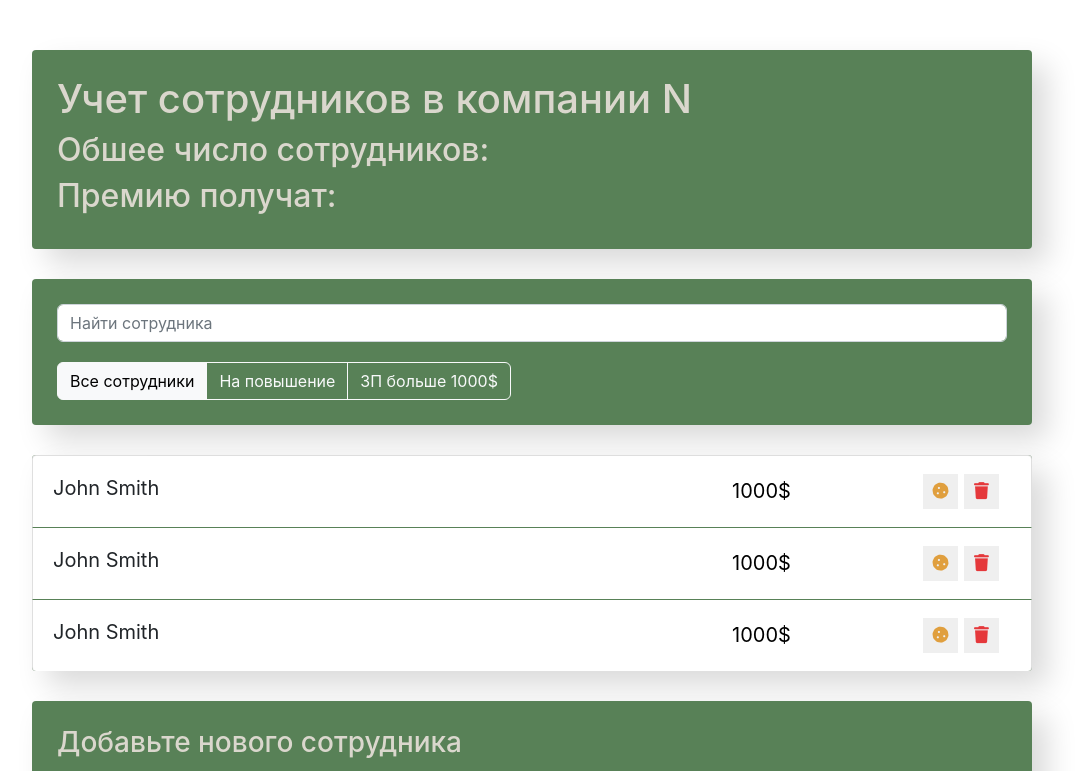
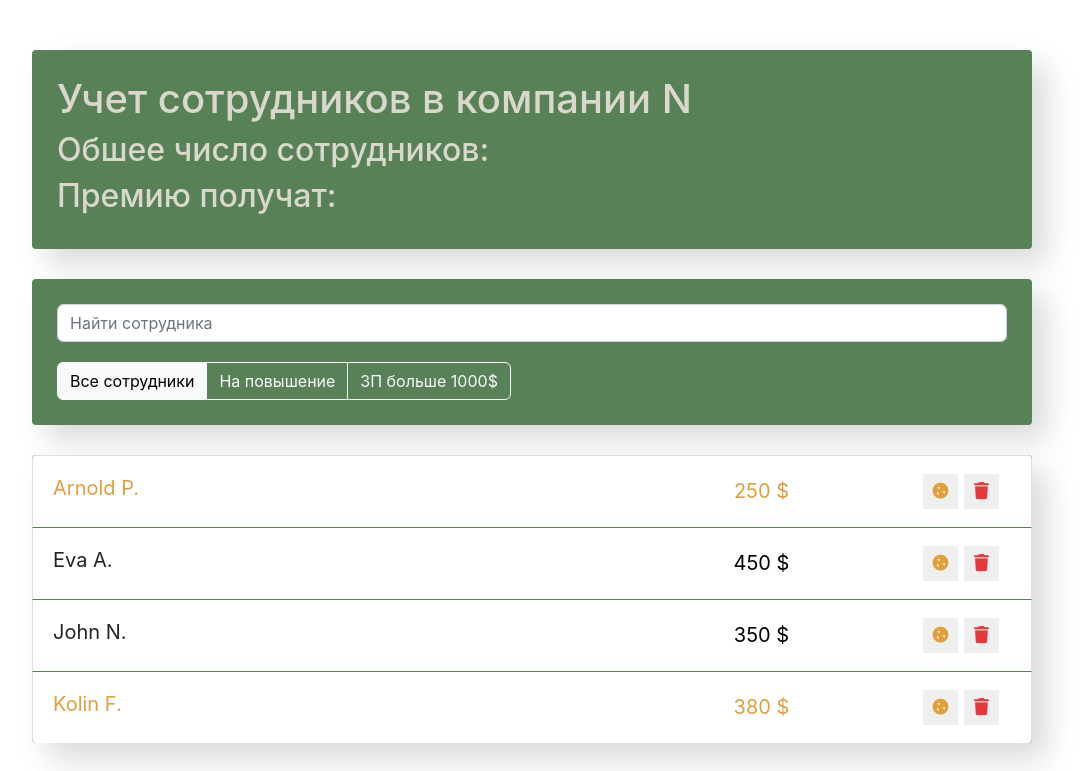
Before and after one commit to YPetrik/employees, a React (Create React App) app: page / in a window 1280 px wide. Shown: the top 771 px of the page, without its empty margins (108-1192 px from the left). Built offline with nearby package versions, Linux system fonts and the light colour scheme.

Commit message:
created dynamic addition of employees

```diff
--- a/src/app/app.jsx
+++ b/src/app/app.jsx
@@ -7,6 +7,13 @@
 import EmployeesAddForm from "../components/employees-add-form/employees-add-form"
 
 const App = () => {
+  const data = [
+    { name: "Arnold P.", salary: 250, increase: true },
+    { name: "Eva A.", salary: 450, increase: false },
+    { name: "John N.", salary: 350, increase: false },
+    { name: "Kolin F.", salary: 380, increase: true },
+  ]
+
   return (
     <div className="app">
       <AppInfo />
@@ -16,7 +23,7 @@
         <AppFilter />
       </div>
 
-      <EmployeesList />
+      <EmployeesList data={data} />
       <EmployeesAddForm />
     </div>
   )
--- a/src/components/employees-list-item/employees-list-item.jsx
+++ b/src/components/employees-list-item/employees-list-item.jsx
@@ -1,11 +1,17 @@
 import React from "react"
 import "./employees-list-item.css"
 
-const EmployeesListItem = () => {
+const EmployeesListItem = ({ name, salary, increase }) => {
+  let classNames = "list-group-item d-flex justify-content-between"
+
+  if (increase) {
+    classNames += " increase"
+  }
+
   return (
-    <li className="list-group-item d-flex justify-content-between">
-      <span className="list-group-item-label">John Smith</span>
-      <input type="text" className="list-group-item-input" defaultValue="1000$" />
+    <li className={classNames}>
+      <span className="list-group-item-label">{name}</span>
+      <input type="text" className="list-group-item-input" defaultValue={`${salary} $`} />
       <div className="d-flex justify-content-center align-items-center">
         <button type="button" className="btn-cookie btn-sm ">
           <i className="fas fa-cookie"></i>
--- a/src/components/employees-list/employees-list.jsx
+++ b/src/components/employees-list/employees-list.jsx
@@ -2,14 +2,12 @@
 import EmployeesListItem from "../employees-list-item/employees-list-item"
 import "./employees-list.css"
 
-const EmployeesList = () => {
-  return (
-    <ul className="app-list list-group">
-      <EmployeesListItem />
-      <EmployeesListItem />
-      <EmployeesListItem />
-    </ul>
-  )
+const EmployeesList = ({ data }) => {
+  const elements = data.map((el) => {
+    return <EmployeesListItem {...el} />
+  })
+
+  return <ul className="app-list list-group">{elements}</ul>
 }
 
 export default EmployeesList
```
